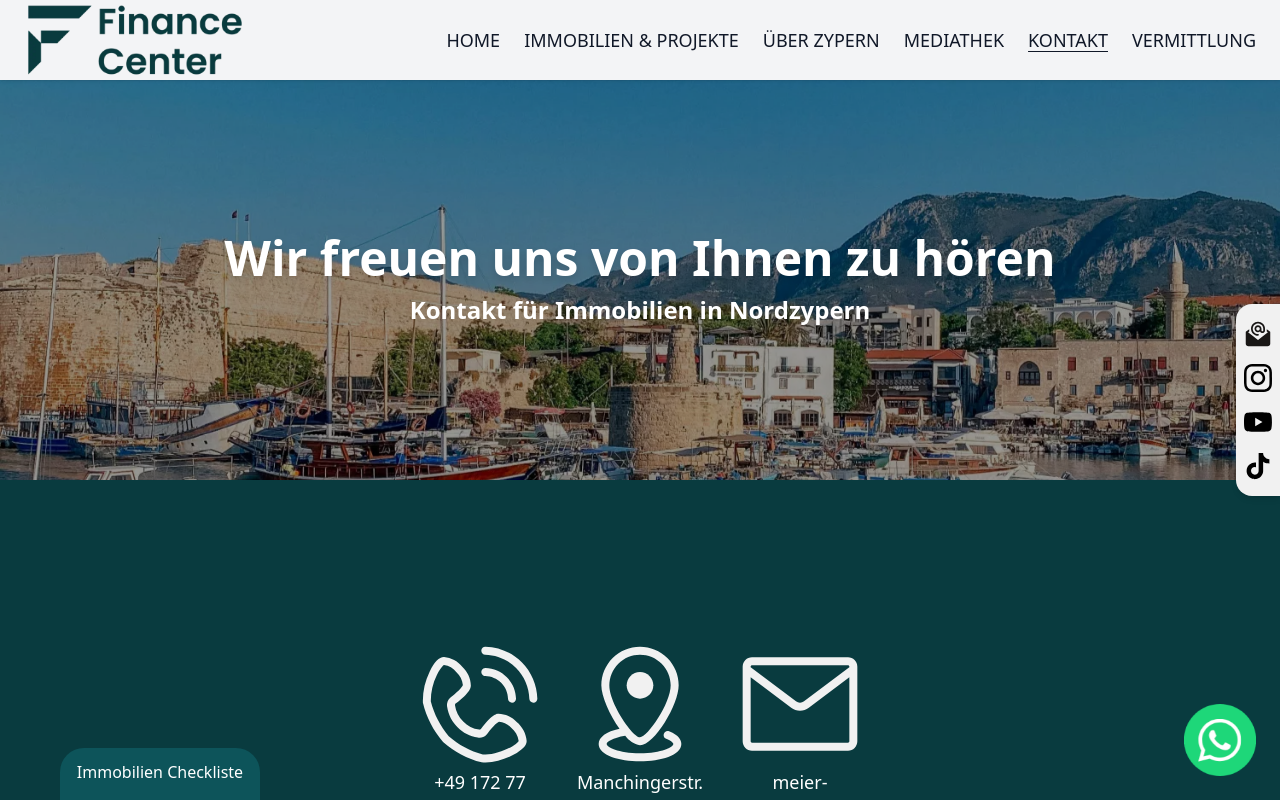
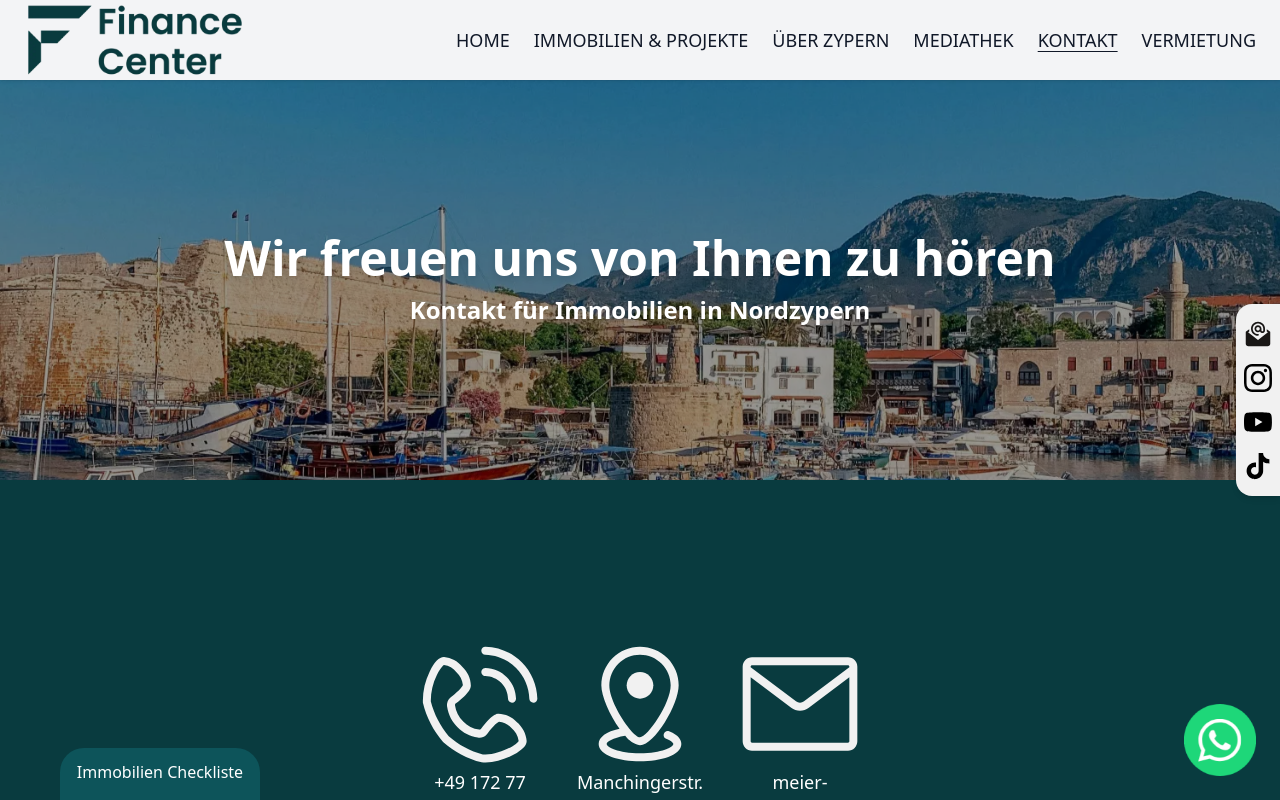
Before and after one commit to thisbeilithyor/financecm, a React (Vite) app in the folder frontendVite/: page /kontakt in a window 1280 px wide. Shown: the top 800 px of the page. Built offline with nearby package versions, Linux system fonts and the light colour scheme.

Commit message:
Vermittlung -> Vermietung

```diff
--- a/frontendVite/src/App.jsx
+++ b/frontendVite/src/App.jsx
@@ -12,7 +12,7 @@ import ImmoElement from "./nonadmin/immobilien/specific_item/ImmoElement.jsx";
 import Kontakt from "./nonadmin/kontakt/Kontakt.jsx";
 import Impressum from "./nonadmin/impressum/Impressum.jsx";
 import UeberZypern from "./nonadmin/ueberzypern/UeberZypern.jsx";
-import Vermittlung from "./nonadmin/vermittlung/Vermittlung.jsx";
+import Vermietung from "./nonadmin/vermietung/Vermietung.jsx";
 import Mediathek from "./nonadmin/mediathek/Mediathek.jsx";
 
 import useWebsiteVisitTracker from "./util/useWebsiteVisitTracker.js";
@@ -39,7 +39,7 @@ function App() {
           <Route path="/uberzypern" element={<UeberZypern />}></Route>
           <Route path="/datenschutzerklarung" element={<Datenschutzerklarung />}></Route>
           <Route path="/checklist" element={<Checklist />}></Route>
-          <Route path="/vermittlung" element={<Vermittlung />}></Route>
+          <Route path="/vermietung" element={<Vermietung />}></Route>
           <Route path="/mediathek" element={<Mediathek />}></Route>
           <Route path="/weitere/immobilie-nordzypern" element={<ImmobilienInNordzypern />}></Route>
           <Route path="/weitere/wohnungen-nordzypern" element={<WohnungenNordzypern />}></Route>
--- a/frontendVite/src/nonadmin/components/Navbar.jsx
+++ b/frontendVite/src/nonadmin/components/Navbar.jsx
@@ -63,12 +63,12 @@ const Navbar = () => {
               KONTAKT
             </NavLink>
             <NavLink
-              to="/vermittlung"
+              to="/vermietung"
               className={({ isActive }) =>
                 isActive ? "underline underline-offset-4" : "hover:underline underline-offset-4"
               }
             >
-              VERMITTLUNG
+              VERMIETUNG
             </NavLink>
           </nav>
 
@@ -108,8 +108,8 @@ const Navbar = () => {
                   </NavLink>
                 </li>
                 <li>
-                  <NavLink to="/vermittlung" onClick={() => setIsMenuOpen(false)} className="block px-4 py-2 hover:bg-gray-100">
-                    VERMITTLUNG
+                  <NavLink to="/vermietung" onClick={() => setIsMenuOpen(false)} className="block px-4 py-2 hover:bg-gray-100">
+                    VERMIETUNG
                   </NavLink>
                 </li>
               </ul>
--- a/frontendVite/src/nonadmin/vermittlung/Vermittlung.jsx
+++ b/frontendVite/src/nonadmin/vermietung/Vermietung.jsx
@@ -1,6 +1,6 @@
 import Navbar from "../components/Navbar.jsx";
 
-const Vermittlung = () => {
+const Vermietung = () => {
     return (
         <>
             <Navbar />
@@ -8,4 +8,4 @@ const Vermittlung = () => {
     )
 }
 
-export default Vermittlung;
+export default Vermietung;
```
